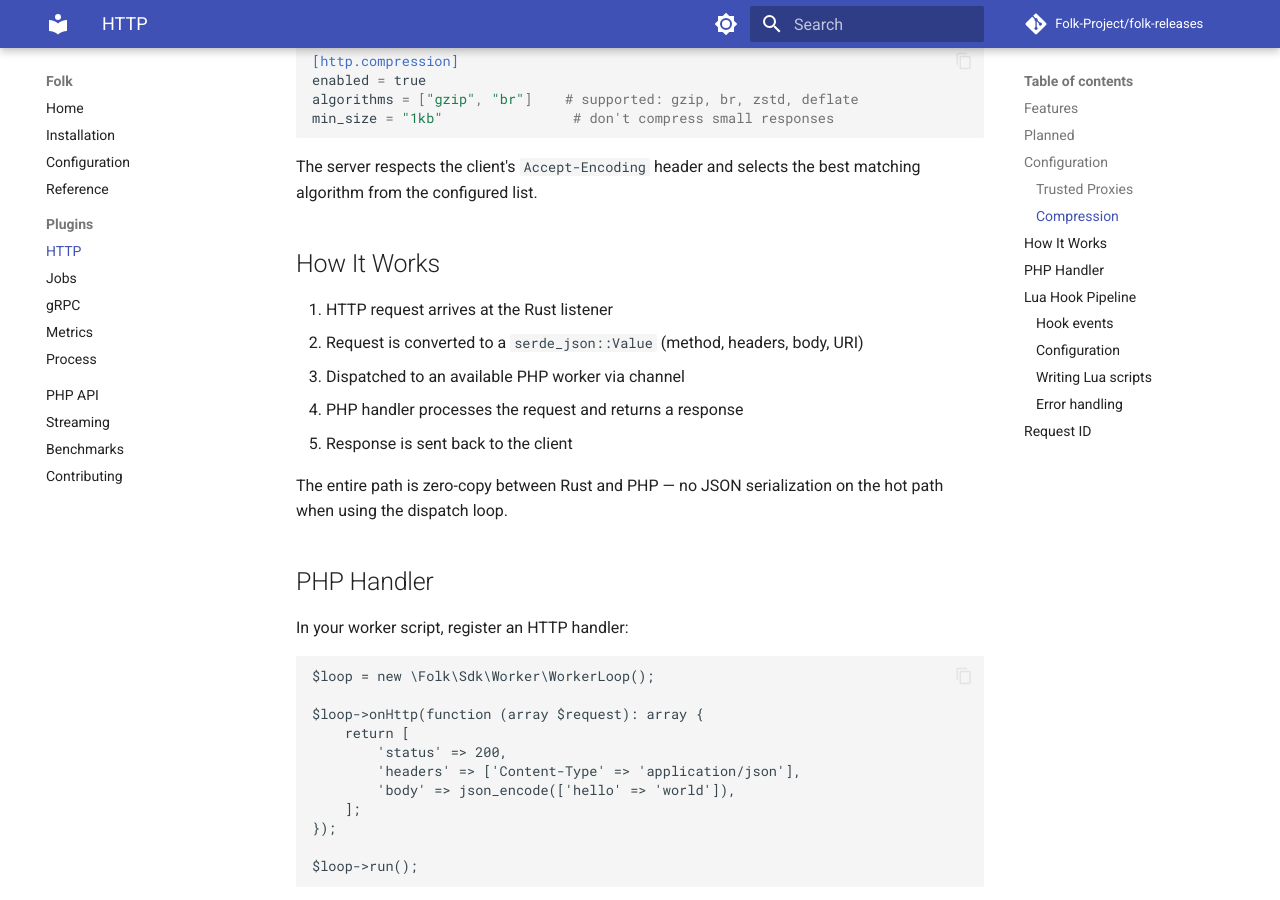
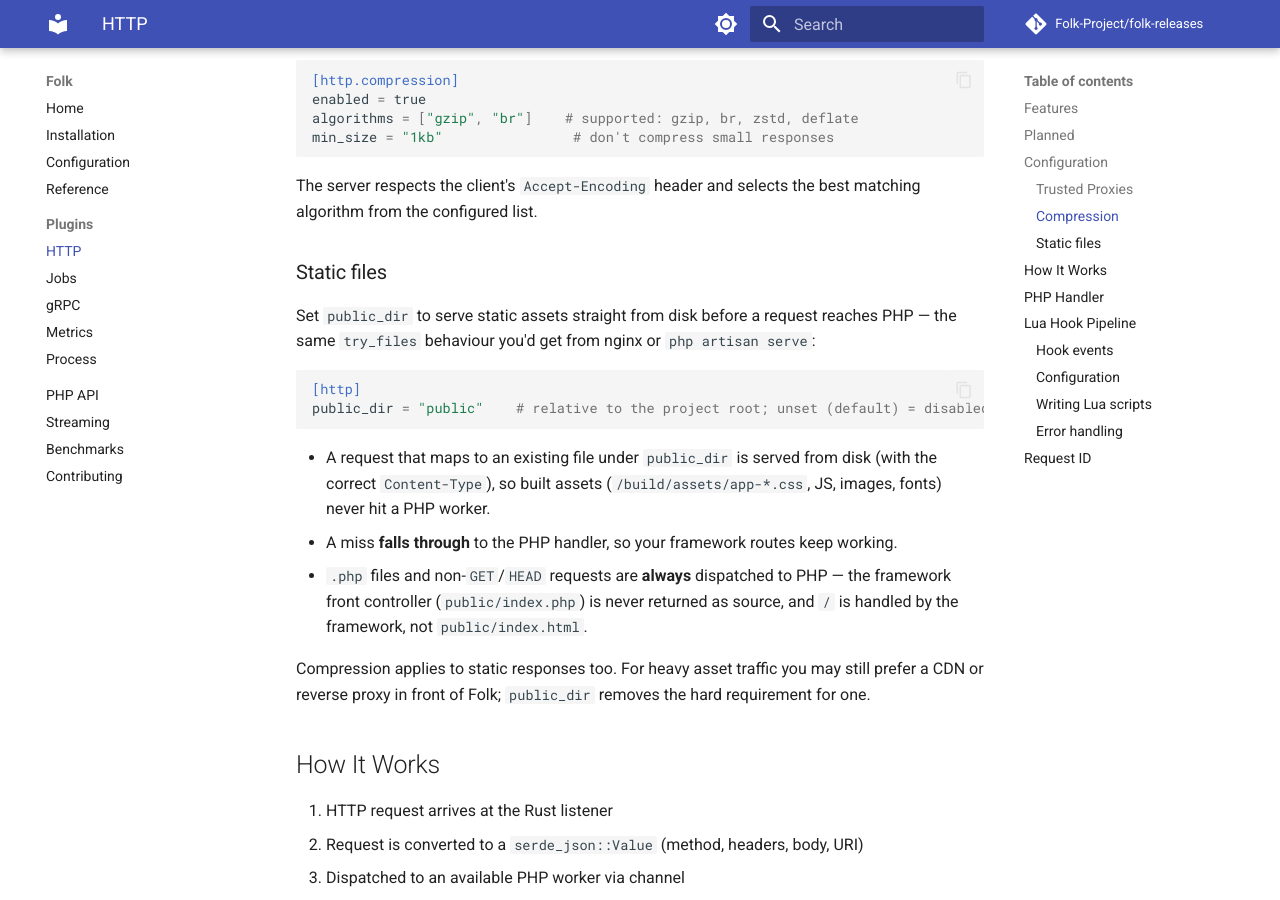
Before and after one commit to Folk-Project/folk-releases, an MkDocs documentation site: the page built from docs/plugins/http.md, in a window 1280 px wide and 900 px high, scrolled down 1724 px. Built offline with MkDocs 1.6.1 and Material for MkDocs 9.7.7, drawn with Linux system fonts in a browser that asks for light colours; comment, search, counter and statistics services are not loaded; some of the changed text lies outside the part shown.

Commit message:
docs(http): document [http] public_dir static file serving (#82)
Move static serving from Planned → Features in plugins/http.md; add public_dir
to the config example + a dedicated 'Static files' section; add to the
configuration.md complete example.

Co-Authored-By: Claude Opus 4.8 (1M context) <noreply@anthropic.com>

````diff
--- a/docs/plugins/http.md
+++ b/docs/plugins/http.md
@@ -15,12 +15,12 @@ Accepts HTTP connections and dispatches requests to PHP workers. Built on [hyper
 - TLS/SSL via rustls (optional feature `tls`, enabled by default)
 - HTTP/2 cleartext (h2c) via hyper-util (optional feature `h2c`)
 - Response compression: gzip, brotli, zstd, deflate (configurable algorithms and min size)
+- Static file serving from a directory (`public_dir`, nginx `try_files` style)
 - Active connections counter (via `http.connections` RPC)
 - **Lua hook pipeline** — attach Lua scripts to request lifecycle events without writing Rust code
 
 ## Planned
 
-- Static file serving
 - Per-route timeouts and body limits
 
 ## Configuration
@@ -34,6 +34,7 @@ max_request_size = "10mb"       # Max request body size ("10mb", "512kb", or int
 access_log = false              # Enable HTTP access logging
 trusted_proxies = []            # Trusted CIDR subnets for X-Forwarded-For
 h2c = false                     # Enable HTTP/2 cleartext (without TLS)
+# public_dir = "public"         # Serve static files from this dir before dispatching to PHP (disabled by default)
 
 # TLS — if set, the server listens on HTTPS (HTTP/2 via ALPN automatic)
 # [http.tls]
@@ -70,6 +71,21 @@ min_size = "1kb"                # don't compress small responses
 ```
 
 The server respects the client's `Accept-Encoding` header and selects the best matching algorithm from the configured list.
+
+### Static files
+
+Set `public_dir` to serve static assets straight from disk before a request reaches PHP — the same `try_files` behaviour you'd get from nginx or `php artisan serve`:
+
+```toml
+[http]
+public_dir = "public"    # relative to the project root; unset (default) = disabled
+```
+
+- A request that maps to an existing file under `public_dir` is served from disk (with the correct `Content-Type`), so built assets (`/build/assets/app-*.css`, JS, images, fonts) never hit a PHP worker.
+- A miss **falls through** to the PHP handler, so your framework routes keep working.
+- `.php` files and non-`GET`/`HEAD` requests are **always** dispatched to PHP — the framework front controller (`public/index.php`) is never returned as source, and `/` is handled by the framework, not `public/index.html`.
+
+Compression applies to static responses too. For heavy asset traffic you may still prefer a CDN or reverse proxy in front of Folk; `public_dir` removes the hard requirement for one.
 
 ## How It Works
 
````
Also changed, not shown: docs/configuration.md (+1 -0 lines).
